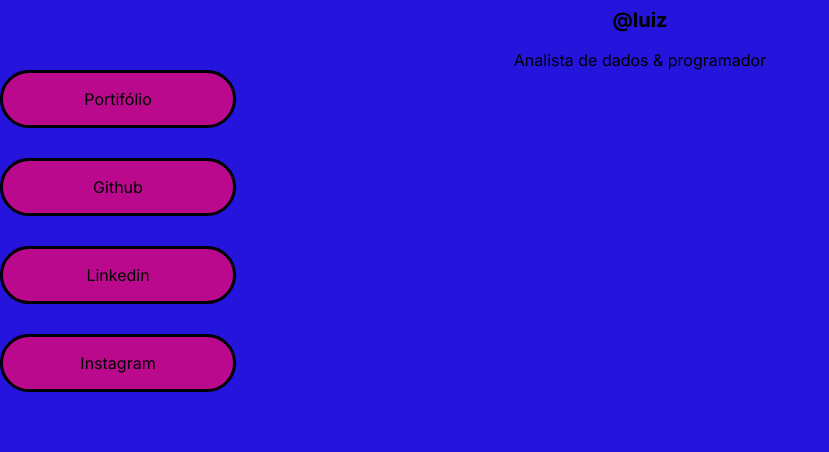
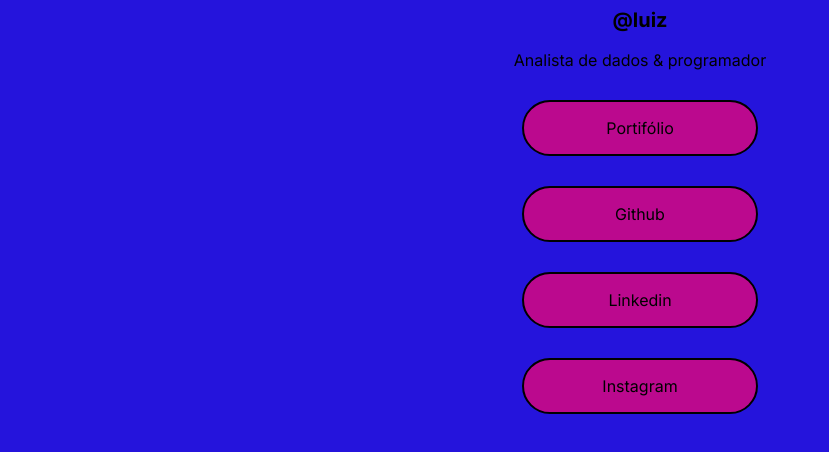
Before and after one commit to luiz662/Linktree, a plain HTML site: page linktree/index.html in a window 1280 px wide. Shown: the part 210-662 px from the top of the page, without its empty margins (0-829 px from the left). Drawn offline with Linux system fonts and the light colour scheme.

Commit message:
Projeto -finalizado

```diff
--- a/linktree/CSS/style.CSS
+++ b/linktree/CSS/style.CSS
@@ -6,8 +6,11 @@ font-family: "Inter", sans-serif;
 
 }
 body{
-
-background-color: #2514dc;
+    display: flex;
+    background-color: #2514dc;
+    flex-direction: column;
+    height: 100vh;/* para centralizar na página em 100% de  */
+    gap: 30px;
 }
 .cabecalho{
     display: flex;/* Filhos um do lado do outro */
@@ -33,16 +36,23 @@ font-size: 20px;/* tamanho da fonte */
     display: flex;
     flex-direction: column;
     gap: 30px;
+    align-items: center;/* para centralizar os items no meio da página.  */
+
 }
 .btns a{
     display: flex;
     justify-content: center;
     padding: 16px;/* espaçamento interno */
     border-radius: 58px;
-    border: black 3px solid;
+    border: black 2px solid;
     box-shadow: black 5px 5xp 0px;
     width: 236px;
   background-color: #bb098e;
   color: black;
   text-decoration: none;/* tirar a decoração da TAG <a> */
+
 }
+
+.btns a:hover{/* para estlizar os botoões e assim que passar o mouse por cima alterar a cor. */
+background-color: #27ef92;
+}
--- a/linktree/index.html
+++ b/linktree/index.html
@@ -19,9 +19,9 @@
 
     <div class="btns">
      <a href="">Portifólio</a>
-     <a href="">Github</a>
-     <a href="">Linkedin</a>
-     <a href="https://Instagram.com/luizitto_oliveira">Instagram</a>
+     <a href="https://github.com/luiz662"target="_blank">Github</a><!-- tag target para levar o usuário a uma nova aba com o endereço desejado , instagram , linkedin ou youtube o que seja  -->
+     <a href="https://www.linkedin.com/" target="_blank">Linkedin</a>
+     <a href="https://Instagram.com/luizitto_oliveira" target="_blank">Instagram</a>
 
     </div>
 </body>
```
